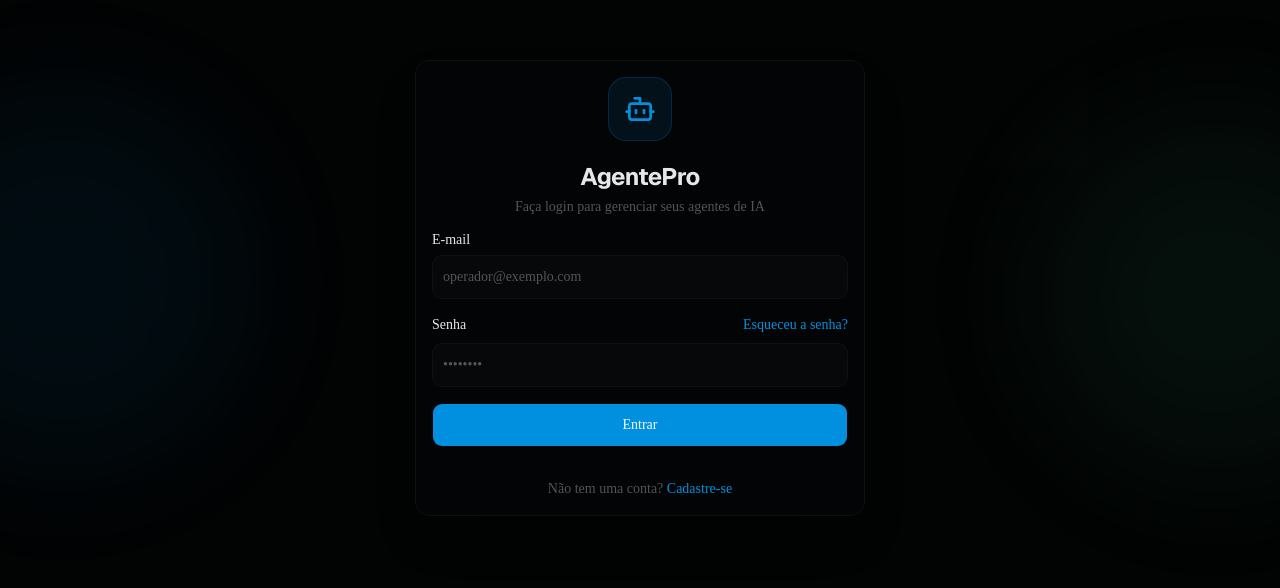
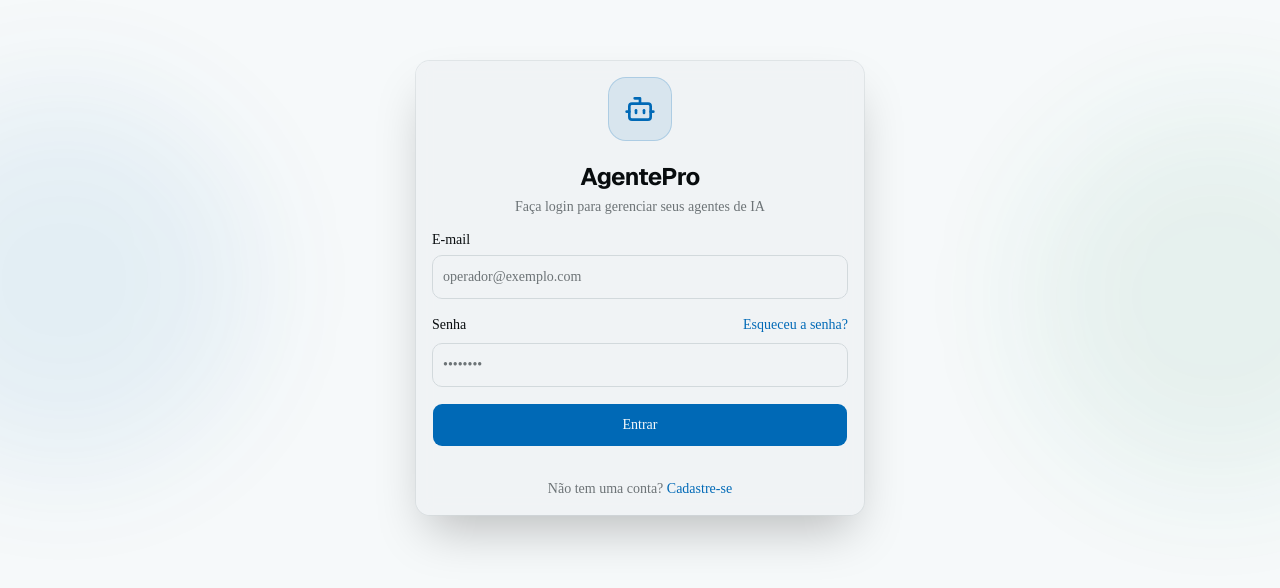
Before and after one commit to xXYoungMoreXx/ProspectFlow_AI, a Next.js app in the folder apps/web/: page /login in a window 1280 px wide. Shown: the part 112-700 px from the top of the page. Built offline with nearby package versions, Linux system fonts and the light colour scheme.

Commit message:
feat(web): integrate next-themes with system preference default

```diff
--- a/apps/web/src/app/layout.tsx
+++ b/apps/web/src/app/layout.tsx
@@ -25,7 +25,7 @@ export default function RootLayout({
   children: React.ReactNode;
 }>) {
   return (
-    <html lang="pt-BR" className="dark" suppressHydrationWarning>
+    <html lang="pt-BR" suppressHydrationWarning>
       <body
         className={`${geistSans.variable} ${geistMono.variable} antialiased`}
       >
--- a/apps/web/src/app/providers.tsx
+++ b/apps/web/src/app/providers.tsx
@@ -1,6 +1,7 @@
 "use client";
 
 import { QueryClient, QueryClientProvider } from "@tanstack/react-query";
+import { ThemeProvider } from "next-themes";
 import { useState, type ReactNode } from "react";
 import { TooltipProvider } from "@/components/ui/tooltip";
 
@@ -19,8 +20,15 @@ export function Providers({ children }: { children: ReactNode }) {
   );
 
   return (
-    <QueryClientProvider client={queryClient}>
-      <TooltipProvider>{children}</TooltipProvider>
-    </QueryClientProvider>
+    <ThemeProvider
+      attribute="class"
+      defaultTheme="system"
+      enableSystem
+      disableTransitionOnChange
+    >
+      <QueryClientProvider client={queryClient}>
+        <TooltipProvider>{children}</TooltipProvider>
+      </QueryClientProvider>
+    </ThemeProvider>
   );
 }
```
